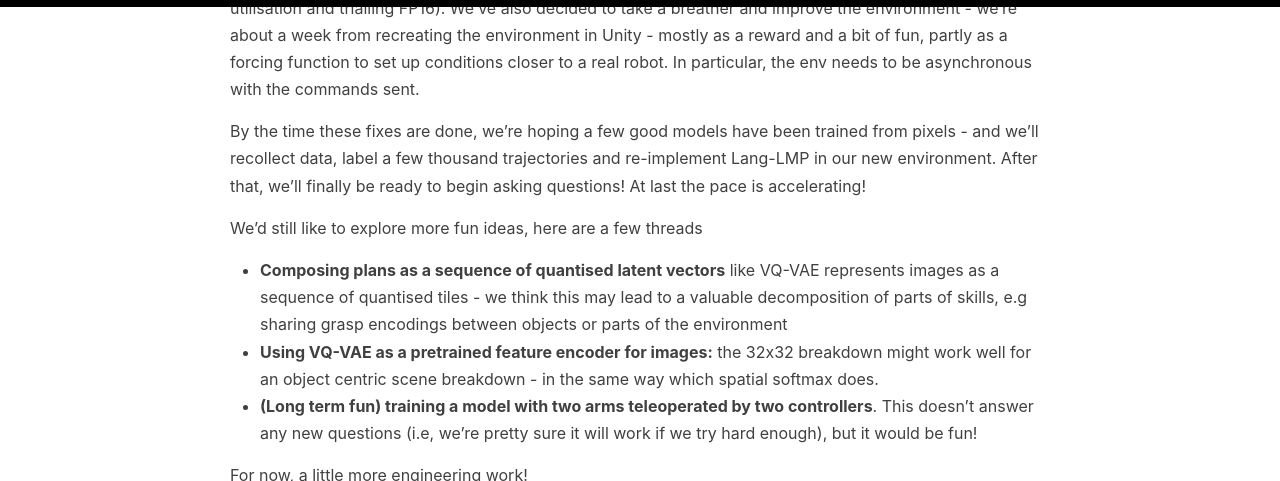
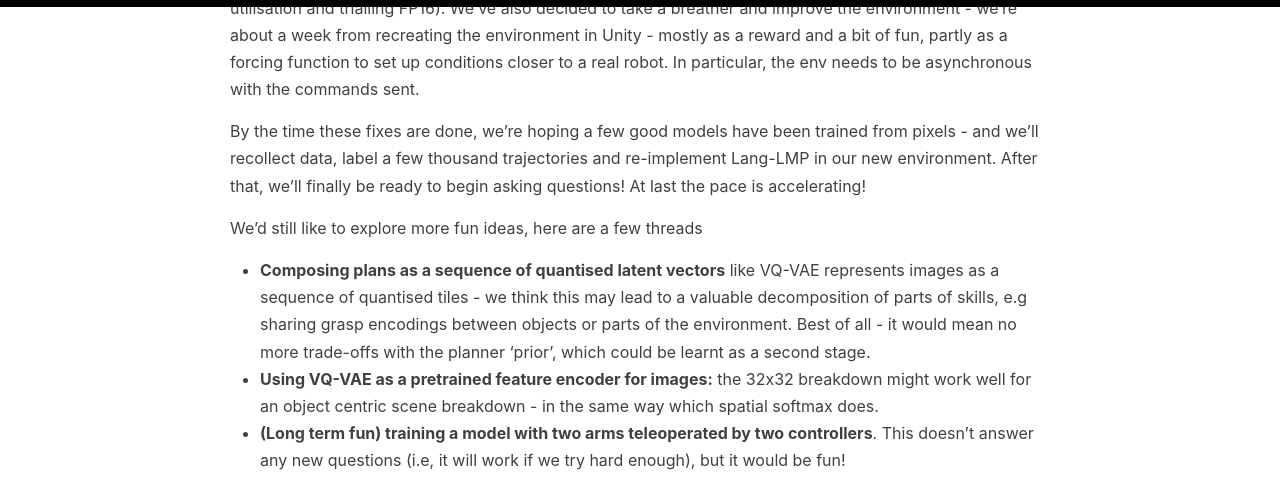
Before and after one commit to sholtodouglas/sholtodouglas.github.io, a Jekyll site: the page built from _posts/2021-01-29-Learning from Play.md, in a window 1280 px wide and 900 px high, scrolled down 7742 px, cut to the strip 0-481 px from the top of the window. Built offline with Jekyll 4.4.1, drawn with Linux system fonts in a browser that asks for light colours; formulas are drawn with MathJax 3.

Commit message:
Update 2021-01-29-Learning from Play.md

```diff
--- a/_posts/2021-01-29-Learning from Play.md
+++ b/_posts/2021-01-29-Learning from Play.md
@@ -107,9 +107,9 @@
 By the time these fixes are done, we're hoping a few good models have been trained from pixels - and we'll recollect data, label a few thousand trajectories and re-implement Lang-LMP in our new environment. After that, we'll finally be ready to begin asking questions! At last the pace is accelerating!
 
 We'd still like to explore more fun ideas, here are a few threads
-- **Composing plans as a sequence of quantised latent vectors** like VQ-VAE represents images as a sequence of quantised tiles - we think this may lead to a valuable decomposition of parts of skills, e.g sharing grasp encodings between objects or parts of the environment
+- **Composing plans as a sequence of quantised latent vectors** like VQ-VAE represents images as a sequence of quantised tiles - we think this may lead to a valuable decomposition of parts of skills, e.g sharing grasp encodings between objects or parts of the environment. Best of all - it would mean no more trade-offs with the planner 'prior', which could be learnt as a second stage.
 - **Using VQ-VAE as a pretrained feature encoder for images:** the 32x32 breakdown might work well for an object centric scene breakdown - in the same way which spatial softmax does.
-- **(Long term fun) training a model with two arms teleoperated by two controllers**. This doesn't answer any new questions (i.e, we're pretty sure it will work if we try hard enough), but it would be fun!
+- **(Long term fun) training a model with two arms teleoperated by two controllers**. This doesn't answer any new questions (i.e, it will work if we try hard enough), but it would be fun!
 
 For now, a little more engineering work!
 
```
